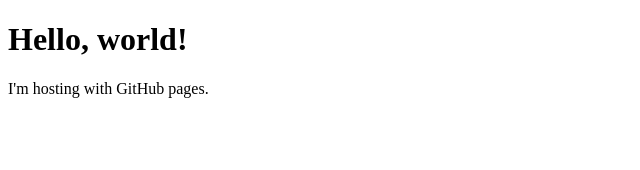
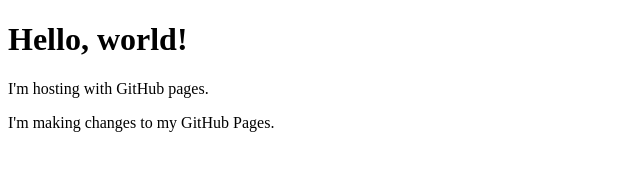
Before and after one commit to ravenrespecter/ravenrespecter.github.io, a plain HTML site: page index.html in a window 1280 px wide. Shown: the whole page, without its empty margins (0-640 px from the left). Drawn offline with Linux system fonts and the light colour scheme.

Commit message:
Updated index

```diff
--- a/index.html
+++ b/index.html
@@ -14,6 +14,8 @@
 
 <p> I'm hosting with GitHub pages. </p>
 
+<p> I'm making changes to my GitHub Pages. </p>
+
 </body>
 
 </html>
```
